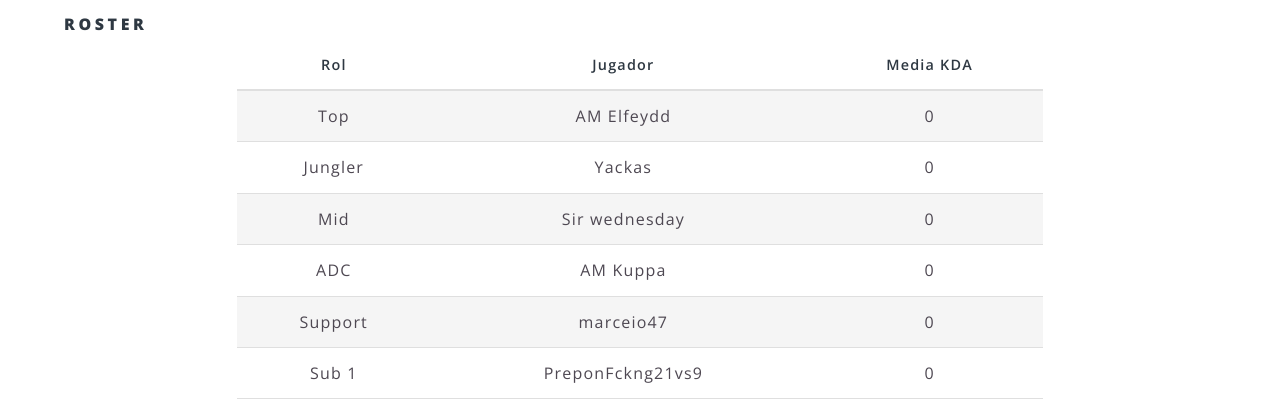
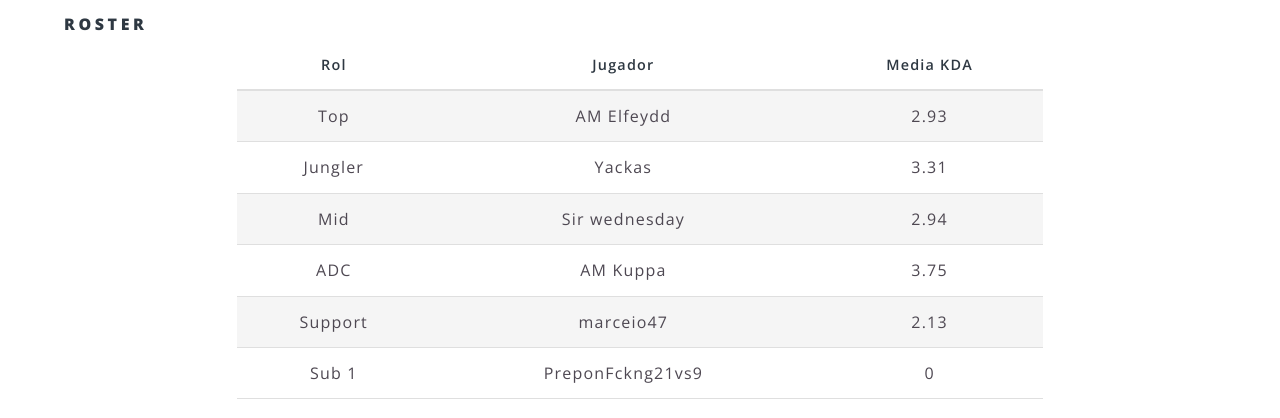
Before and after one commit to AuroraLeague/auroraleague.github.io, a Jekyll site: the page built from teams/silvery_wolf_fangs.html, in a window 1280 px wide and 900 px high, scrolled down 565 px. Shown: the part 155-573 px from the top of the window. Built offline with Jekyll 4.4.1, drawn with Linux system fonts in a browser that asks for light colours; some of the changed lines change nothing that is shown.

Commit message:
Added game2

```diff
--- a/_data/games.yml
+++ b/_data/games.yml
@@ -88,7 +88,7 @@
   - match1:
     blue:
       team: IGN
-      wins: 0
+      wins: 1
       players:
         - position: top
           name: torukraptor
@@ -116,13 +116,13 @@
           assists: 14
         - position: support
           name: yolo darth vader
-          champion: rakan
+          champion: rakkan
           kills: 3
           deaths: 4
           assists: 20
     red:
       team: TSR
-      wins: 1
+      wins: 0
       players:
         - position: top
           name: Lynxiing
@@ -223,3 +223,150 @@
           kills: 5
           deaths: 3
           assists: 9
+
+- game: 2
+  team1:
+    team: RAMS
+    wins: 0
+  teams2:
+    team: SWF
+    wins: 0
+  matches:
+  - match1:
+    blue:
+      team: RAMS
+      wins: 1
+      players:
+        - position: top
+          name: Rams Preslock
+          champion: camille
+          kills: 5
+          deaths: 6
+          assists: 11
+        - position: jungler
+          name: Rams Avell
+          champion: gragas
+          kills: 6
+          deaths: 4
+          assists: 17
+        - position: mid
+          name: Rams YIIIS
+          champion: galio
+          kills: 9
+          deaths: 1
+          assists: 16
+        - position: adc
+          name: Rams MeepsOfBard
+          champion: xayah
+          kills: 13
+          deaths: 3
+          assists: 10
+        - position: support
+          name: xKoala14
+          champion: rakan
+          kills: 1
+          deaths: 7
+          assists: 24
+    red:
+      team: SWF
+      wins: 0
+      players:
+        - position: top
+          name: AM Elfeydd
+          champion: chogath
+          kills: 6
+          deaths: 5
+          assists: 5
+        - position: jungler
+          name: Yackas
+          champion: sejuani
+          kills: 3
+          deaths: 8
+          assists: 12
+        - position: mid
+          name: Sir wednesday
+          champion: orianna
+          kills: 4
+          deaths: 8
+          assists: 7
+        - position: adc
+          name: AM Kuppa
+          champion: kogmaw
+          kills: 8
+          deaths: 5
+          assists: 7
+        - position: support
+          name: marceio47
+          champion: braum
+          kills: 0
+          deaths: 8
+          assists: 16
+  - match2:
+    blue:
+      team: SWF
+      wins:
+      players:
+        - position: top
+          name: AM Elfeydd
+          champion: poppy
+          kills: 0
+          deaths: 3
+          assists: 11
+        - position: jungler
+          name: Yackas
+          champion: kayn
+          kills: 13
+          deaths: 4
+          assists: 6
+        - position: mid
+          name: Sir wednesday
+          champion: galio
+          kills: 2
+          deaths: 2
+          assists: 7
+        - position: adc
+          name: AM Kuppa
+          champion: tristana
+          kills: 8
+          deaths: 2
+          assists: 1
+        - position: support
+          name: marceio47
+          champion: lulu
+          kills: 0
+          deaths: 4
+          assists: 9
+    red:
+      team: RAMS
+      wins:
+      players:
+        - position: top
+          name: Rams Preslock
+          champion: rumble
+          kills: 3
+          deaths: 7
+          assists: 1
+        - position: jungler
+          name: Rams Avell
+          champion: jarvaniv
+          kills: 6
+          deaths: 5
+          assists: 6
+        - position: mid
+          name: Rams YIIIS
+          champion: cassiopeia
+          kills: 1
+          deaths: 4
+          assists: 6
+        - position: adc
+          name: Rams MeepsOfBard
+          champion: jhin
+          kills: 4
+          deaths: 3
+          assists: 8
+        - position: support
+          name: xKoala14
+          champion: shen
+          kills: 1
+          deaths: 4
+          assists: 7
```
